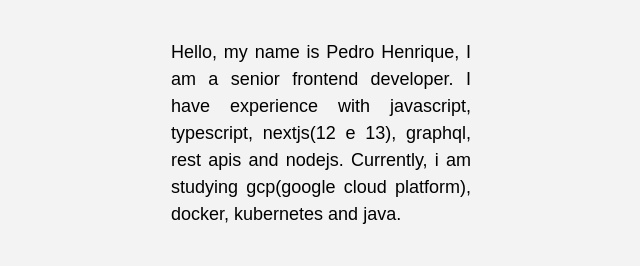
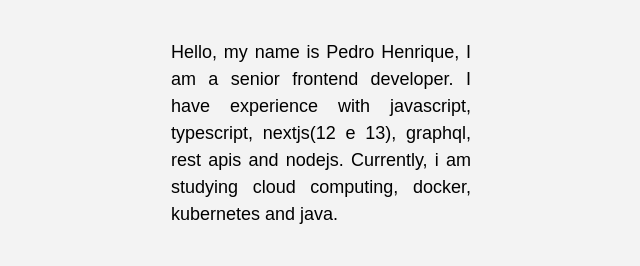
Before and after one commit to PedroHenrique-git/pedrohenrique-git.github.io, a plain HTML site: page index.html in a window 1280 px wide. Shown: the part 253-519 px from the top of the page, without its empty margins (319-959 px from the left). Drawn offline with Linux system fonts and the light colour scheme.

Commit message:
Update index.html

```diff
--- a/index.html
+++ b/index.html
@@ -15,7 +15,7 @@
             <p class="principal-text-content">
                 Hello, my name is Pedro Henrique, I am a senior frontend developer.
                 I have experience with javascript, typescript, nextjs(12 e 13), graphql, rest apis and nodejs.
-                Currently, i am studying gcp(google cloud platform), docker, kubernetes and java.
+                Currently, i am studying cloud computing, docker, kubernetes and java.
             </p>
             <div class="links-wrap">
                 <a href="https://github.com/PedroHenrique-git">
```
